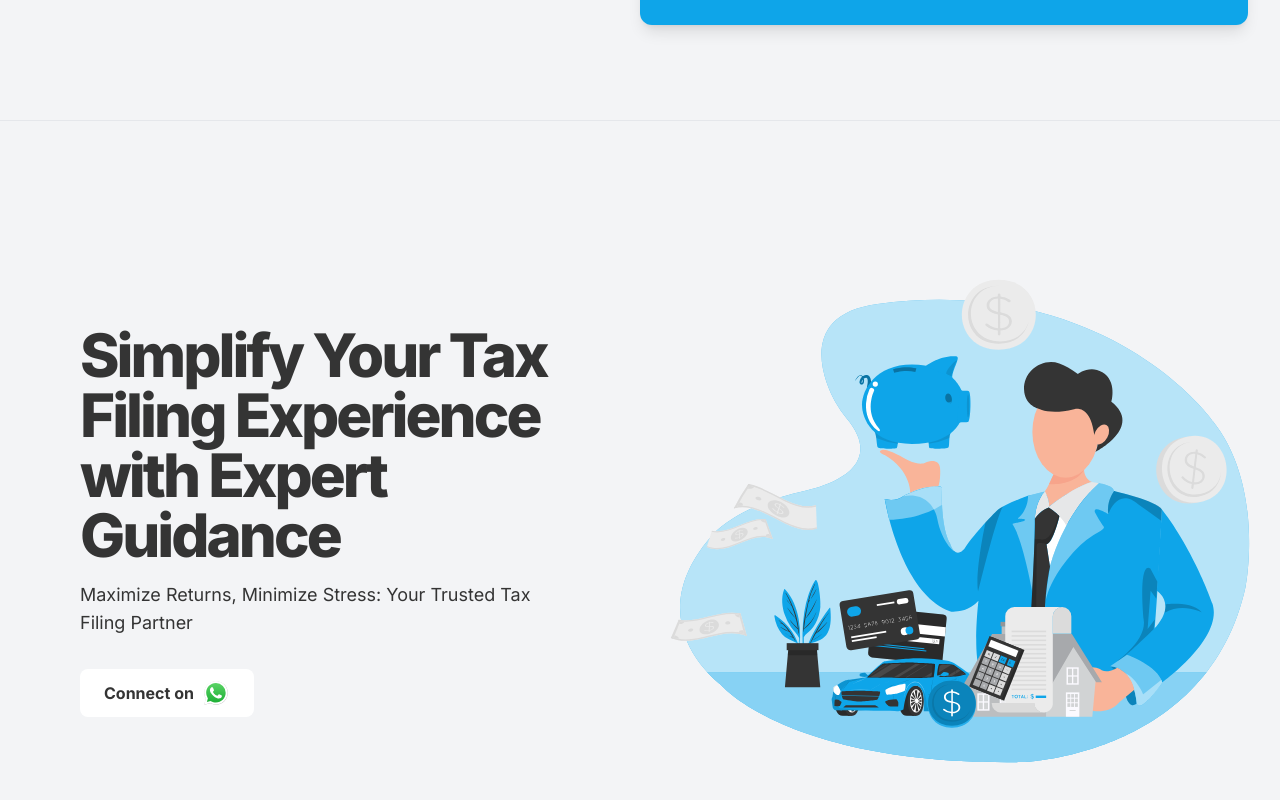
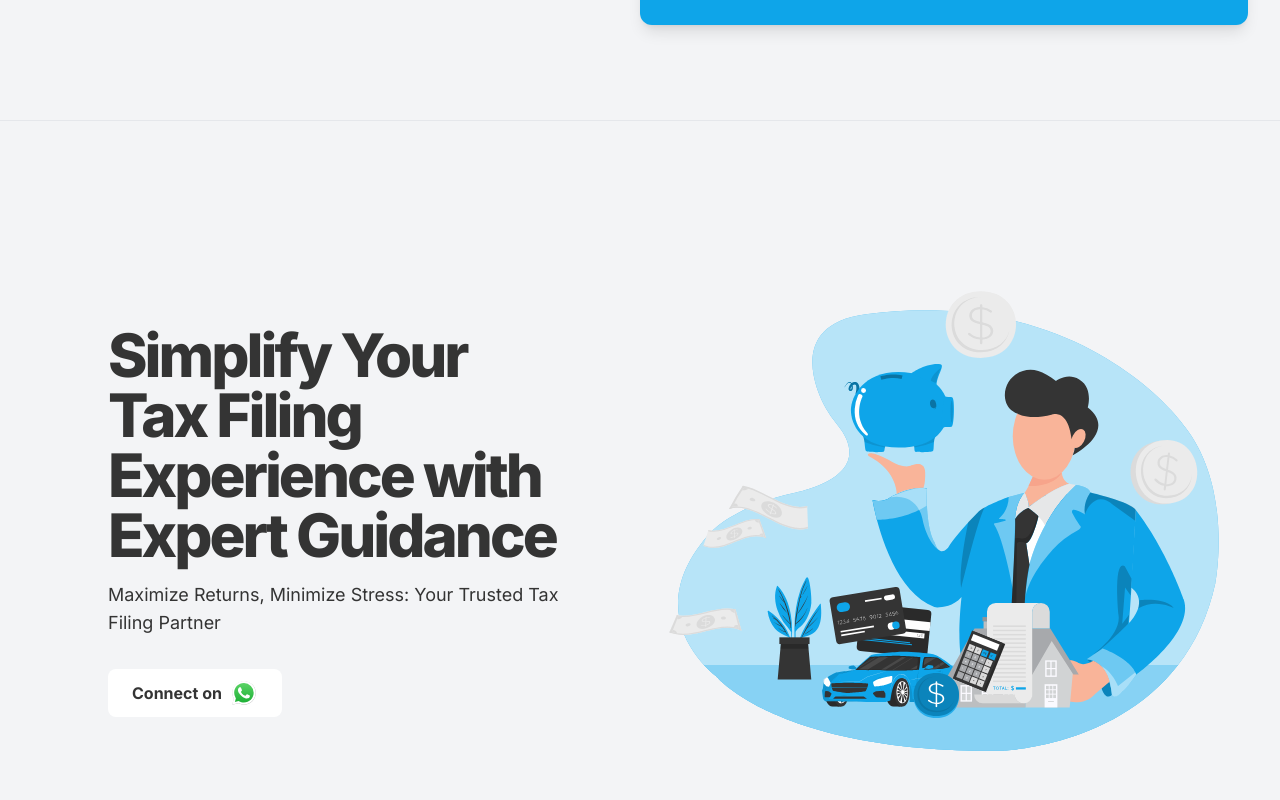
Before and after one commit to itrmitra/itrmitra, a Next.js app: page / in a window 1280 px wide. Shown: the part 760-1560 px from the top of the page. Built offline with nearby package versions, Linux system fonts and the light colour scheme.

Commit message:
add padding to smaller screens

```diff
--- a/src/components/info-sections/landing-section.tsx
+++ b/src/components/info-sections/landing-section.tsx
@@ -2,7 +2,7 @@ import WhatsappButton from "../whatsapp_button"
 
 export default function LandingSection() {
     return (
-        <div className="flex flex-col-reverse items-center py-12 md:min-h-screen md:flex-row md:py-0">
+        <div className="flex flex-col-reverse items-center px-8 py-12 md:min-h-screen md:flex-row">
             <div className="flex-1">
                 <div className="mx-auto flex w-3/4 flex-col items-center text-center md:items-start md:text-start">
                     <h1 className="mb-4 text-4xl font-extrabold leading-tight tracking-tighter md:text-5xl lg:text-6xl">
--- a/src/components/info-sections/offer-section.tsx
+++ b/src/components/info-sections/offer-section.tsx
@@ -6,7 +6,7 @@ import { buttonVariants } from "../ui/button"
 
 export default function OfferSection() {
     return (
-        <div className="flex flex-col items-stretch border-b px-8 py-12 md:min-h-screen md:flex-row md:items-center md:py-0">
+        <div className="flex flex-col items-stretch border-b px-8 py-12 md:min-h-screen md:flex-row md:items-center">
             <div className="mb-8 flex-1">
                 <img
                     src="/discount-announcement.svg"
```
